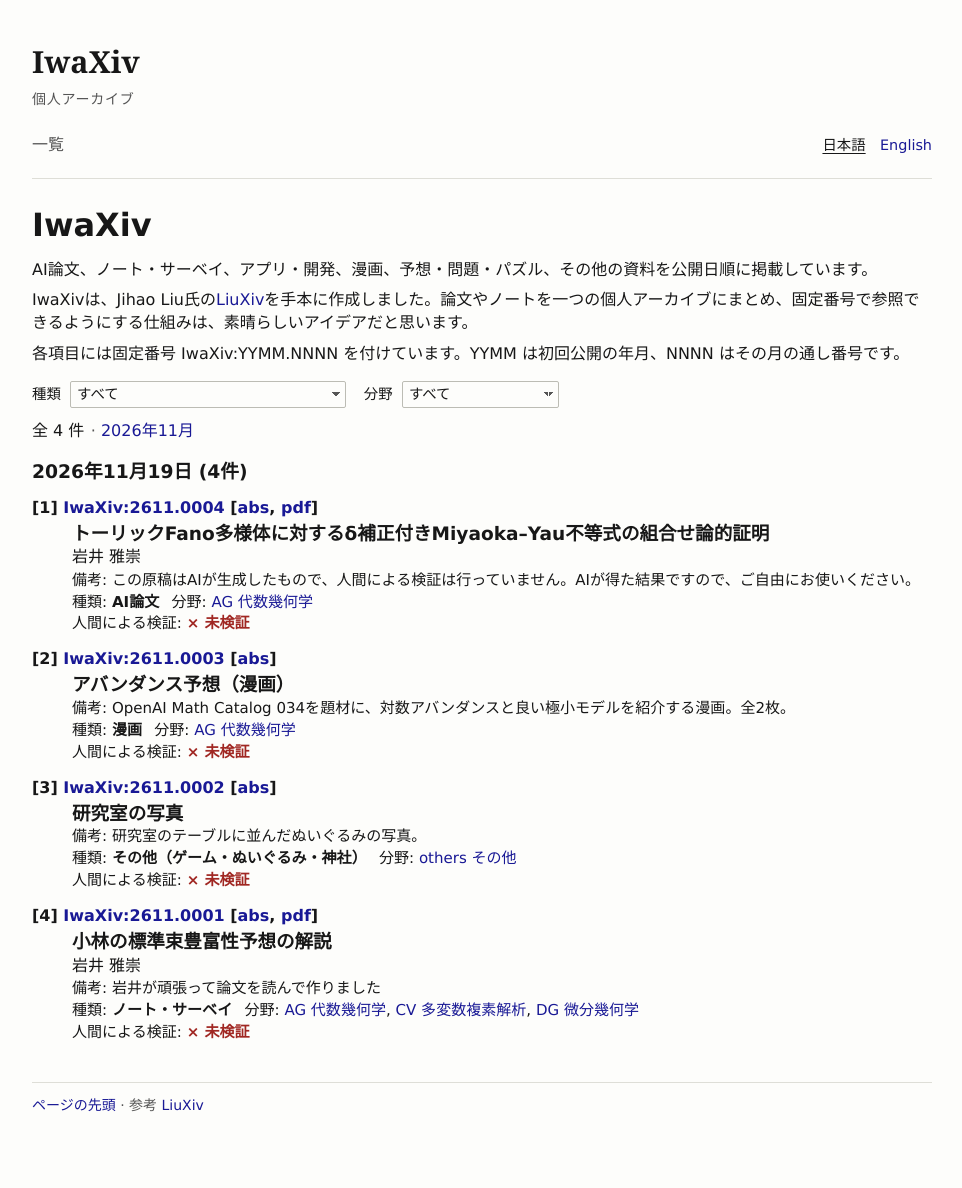
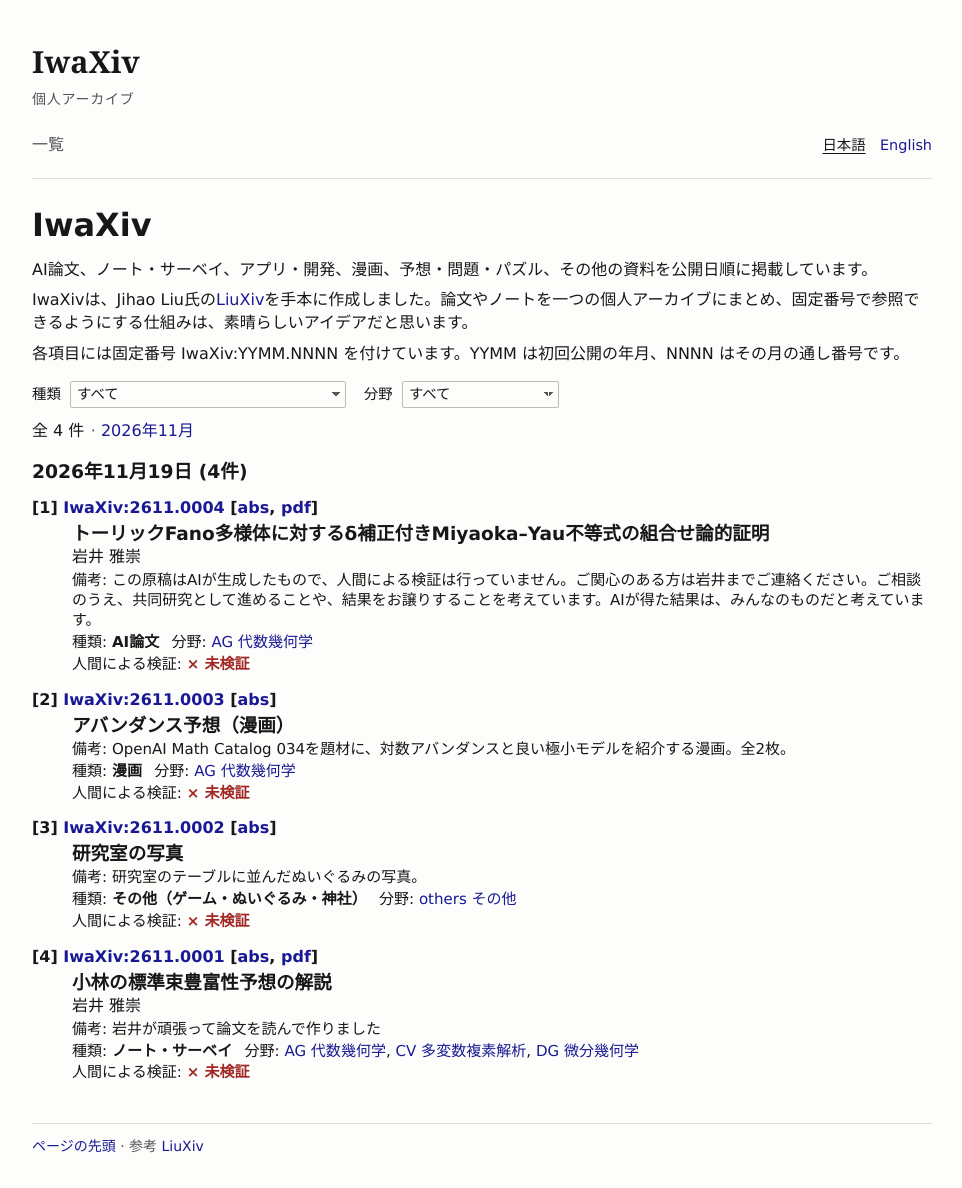
Before and after one commit to masataka123/IwaXiv, a Jekyll site: the page built from index.html, in a window 1280 px wide. Shown: the whole page, without its empty margins (158-1120 px from the left). Built offline with Jekyll 4.4.1, drawn with Linux system fonts in a browser that asks for light colours; before the commit the page ends 1147 px from its top, so only the background shows below that.

Commit message:
Invite collaboration on the AI paper [skip ci]

```diff
--- a/_data/works.yml
+++ b/_data/works.yml
@@ -68,9 +68,9 @@
     authors: 岩井 雅崇
     title: トーリックFano多様体に対するδ補正付きMiyaoka–Yau不等式の組合せ論的証明
     summary: 反標準多面体を用いて、射影kltトーリックFano多様体に対するδ補正付きMiyaoka–Yau不等式の組合せ論的証明を与える原稿。13ページ。
-    comments: この原稿はAIが生成したもので、人間による検証は行っていません。AIが得た結果ですので、ご自由にお使いください。
+    comments: この原稿はAIが生成したもので、人間による検証は行っていません。ご関心のある方は岩井までご連絡ください。ご相談のうえ、共同研究として進めることや、結果をお譲りすることを考えています。AIが得た結果は、みんなのものだと考えています。
   en:
     authors: Masataka Iwai
     title: A Combinatorial Proof of the Delta-Corrected Miyaoka–Yau Inequality for Toric Fano Varieties
     summary: A manuscript giving a combinatorial proof of the delta-corrected Miyaoka–Yau inequality for projective klt toric Fano varieties via their anticanonical polytopes. 13 pages.
-    comments: This manuscript was generated by AI and has not been verified by a human. You are free to use the AI-generated results.
+    comments: This manuscript was generated by AI and has not been verified by a human. If you are interested, please contact Iwai. I would be happy to discuss working together on this or handing the result over to you. I believe results obtained by AI belong to everyone.
```
